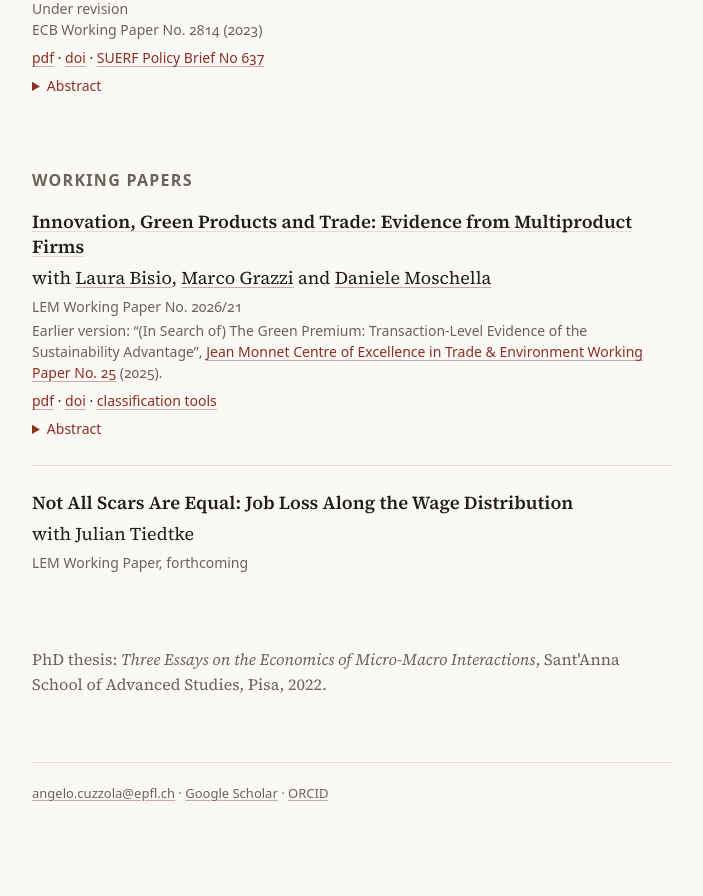
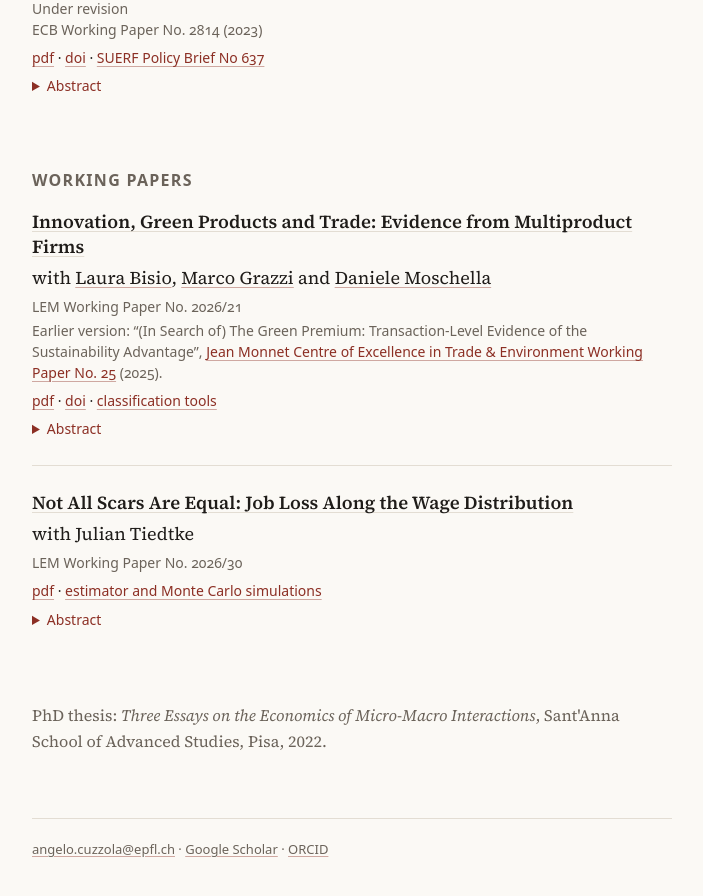
Before and after one commit to acuz/acuz.github.io, a Jekyll site: the page built from research.html, in a window 1280 px wide and 900 px high, scrolled down 1429 px. Shown: the top 896 px of the window, without its empty margins (288-991 px from the left). Built offline with Jekyll 4.4.1, drawn with Linux system fonts in a browser that asks for light colours; before the commit the page ends 2273 px from its top, so only the background shows below that; part of the change alters nothing that is shown.

Commit message:
Research: job-loss paper released as LEM WP 2026/30
PDF, abstract, and link to the estimator's companion site.

Co-Authored-By: Claude Opus 5.5 <noreply@anthropic.com>

```diff
--- a/_data/papers.yml
+++ b/_data/papers.yml
@@ -137,5 +137,12 @@
   section: working
   title: "Not All Scars Are Equal: Job Loss Along the Wage Distribution"
   coauthors: [tiedtke]
-  series: LEM Working Paper, forthcoming
-  abstract: ""
+  series: LEM Working Paper No. 2026/30
+  url: https://www.lem.sssup.it/WPLem/files/2026-30.pdf
+  links:
+    - label: pdf
+      url: https://www.lem.sssup.it/WPLem/files/2026-30.pdf
+    - label: estimator and Monte Carlo simulations
+      url: https://acuz.github.io/cohort-matched-did/
+  abstract: |-
+    We study how the costs of job loss vary along the wage distribution. Using administrative data from Portugal, we combine a two-sided wage determination model with a matched difference-in-differences design. We show that such designs suffer from a cross-cohort pooling bias under staggered treatment, and we propose an extension of the Callaway and Sant'Anna (2021) estimator that restricts each cohort to its own matched controls. Job loss leads to persistent earnings losses along the entire wage distribution, but their sources differ. Workers at the top are re-employed at much lower hourly wages, while workers at the bottom suffer no wage losses. Floors and cushions explain this pattern. High-wage workers lose the cushion they earned above the average wage in their occupation, while the minimum wage sets a floor for low-wage workers. Firm wage premia play only a modest role.
```
